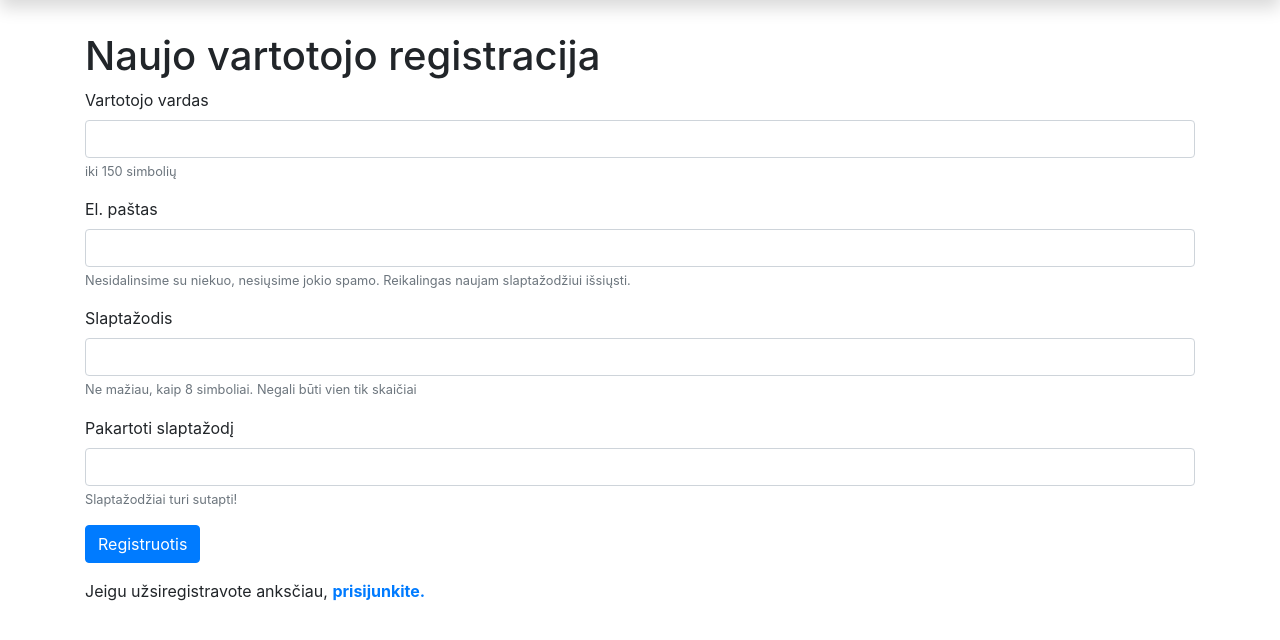
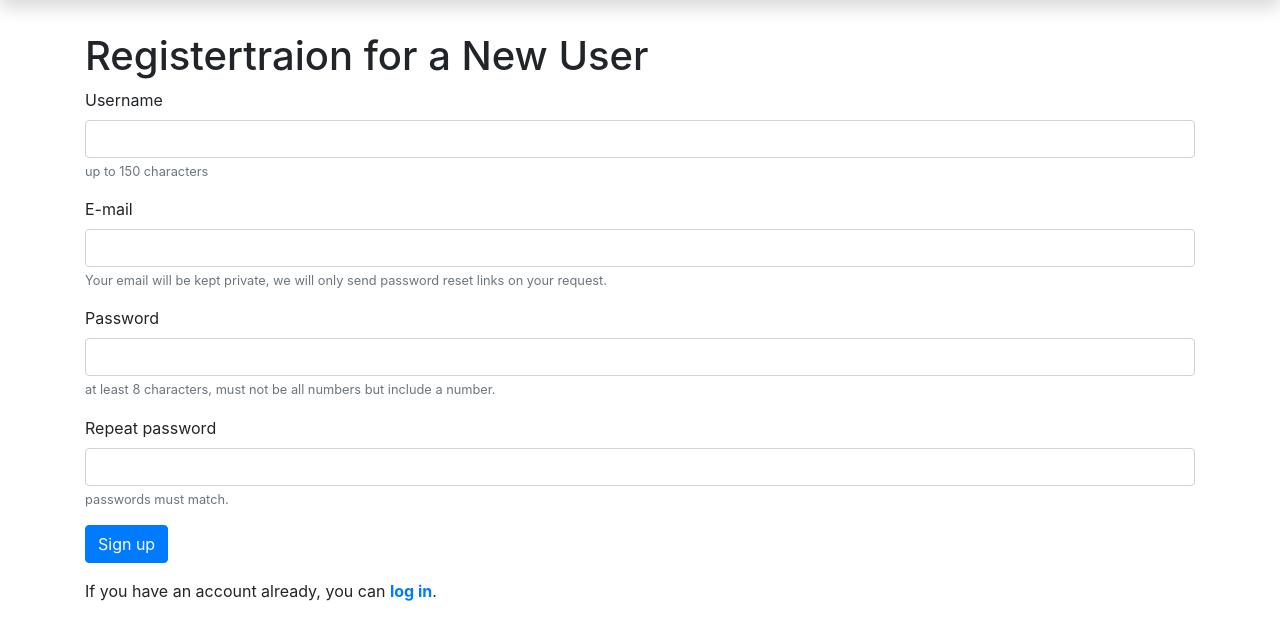
Before and after one commit to infohata/django_library_2022_06, a Django app: page /profile/register/ in a window 1280 px wide. Shown: the part 96-736 px from the top of the page. Run offline with Django 4.2, Linux system fonts and the light colour scheme; some libraries are stand-ins or nearby versions.

Commit message:
translations WIP

```diff
--- a/mysite/mysite/settings.py
+++ b/mysite/mysite/settings.py
@@ -117,6 +117,11 @@ AUTH_PASSWORD_VALIDATORS = [
 
 LANGUAGE_CODE = 'en-us'
 
+LANGUAGES = [
+    (LANGUAGE_CODE, 'English'),
+    ('lt', 'Lietuvių'),
+]
+
 TIME_ZONE = 'UTC'
 
 USE_I18N = True
--- a/mysite/user_profile/templates/user_profile/profile.html
+++ b/mysite/user_profile/templates/user_profile/profile.html
@@ -1,5 +1,5 @@
 {% extends 'base.html' %}
-{% load crispy_forms_tags %}
+{% load crispy_forms_tags i18n %}
 {% block content %}
 <div class="content-section">
     <div class="media">
@@ -15,12 +15,12 @@
     <form method="post" enctype="multipart/form-data">
         {% csrf_token %}
         <fieldset class="form-group">
-            <legend class="border-bottom mb-4">Profile info</legend>
+            <legend class="border-bottom mb-4">{% trans "profile info"|capfirst %}</legend>
             {{ user_form|crispy }}
             {{ profile_form|crispy }}
         </fieldset>
         <fieldset class="form-group">
-            <button class="btn btn-primary" type="submit">Atnaujinti</button>
+            <button class="btn btn-primary" type="submit">{% trans "update"|capfirst %}</button>
         </fieldset>
     </form>
 </div>
--- a/mysite/user_profile/templates/user_profile/register.html
+++ b/mysite/user_profile/templates/user_profile/register.html
@@ -1,33 +1,32 @@
 {% extends 'base.html' %}
+{% load i18n %}
 {% block content %}
-<h1>Naujo vartotojo registracija</h1>
+<h1>{% trans "Registertraion for a New User" %}</h1>
 <form method="post">
     {% csrf_token %}
     <div class="form-group">
-        <label for="username">Vartotojo vardas</label>
+        <label for="username">{% trans "username"|capfirst %}</label>
         <input name="username" type="text" class="form-control" id="username" aria-describedby="usernameHelp">
-        <small id="usernameHelp" class="form-text text-muted">iki 150 simbolių</small>
+        <small id="usernameHelp" class="form-text text-muted">{% trans "up to 150 characters" %}</small>
     </div>
     <div class="form-group">
-        <label for="exampleInputEmail1">El. paštas</label>
+        <label for="exampleInputEmail1">{% trans "e-mail"|capfirst %}</label>
         <input name="email" type="email" class="form-control" id="exampleInputEmail1" aria-describedby="emailHelp">
-        <small id="emailHelp" class="form-text text-muted">Nesidalinsime su niekuo, nesiųsime jokio spamo.
-            Reikalingas naujam slaptažodžiui išsiųsti. </small>
+        <small id="emailHelp" class="form-text text-muted">{% trans "Your email will be kept private, we will only send password reset links on your request." %}</small>
     </div>
     <div class="form-group">
-        <label for="password">Slaptažodis</label>
+        <label for="password">{% trans "password"|capfirst %}</label>
         <input name="password" type="password" class="form-control" id="password" aria-describedby="pwdHelp">
-        <small id="pwdHelp" class="form-text text-muted">Ne mažiau, kaip 8 simboliai. Negali būti vien tik
-            skaičiai</small>
+        <small id="pwdHelp" class="form-text text-muted">{% trans "at least 8 characters, must not be all numbers but include a number." %}</small>
     </div>
     <div class="form-group">
-        <label for="password2">Pakartoti slaptažodį</label>
+        <label for="password2">{% trans "repeat password"|capfirst %}</label>
         <input name="password2" type="password" class="form-control" id="password2" aria-describedby="pwd2Help">
-        <small id="pwd2Help" class="form-text text-muted">Slaptažodžiai turi sutapti!</small>
+        <small id="pwd2Help" class="form-text text-muted">{% trans "passwords must match." %}</small>
     </div>
     <div class="form-group">
-        <button type="submit" class="btn btn-primary register-button">Registruotis</button>
+        <button type="submit" class="btn btn-primary register-button">{% trans "sign up"|capfirst %}</button>
     </div>
 </form>
-<p>Jeigu užsiregistravote anksčiau, <a href="{% url 'login' %}"><strong>prisijunkite.</strong></a></p>
+<p>{% trans "If you have an account already, you can" %} <a href="{% url 'login' %}"><strong>{% trans "log in" %}</strong></a>.</p>
 {% endblock content %}
```
